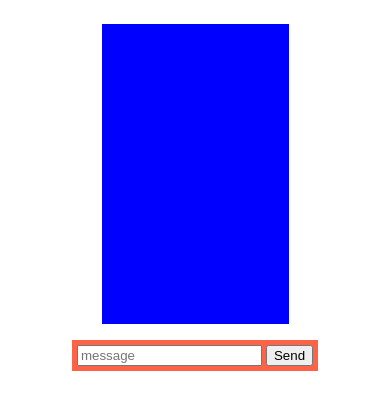
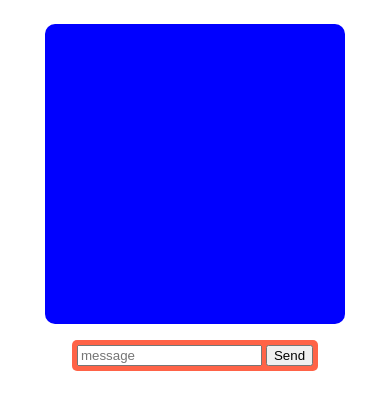
Before and after one commit to Imam-f/websocket, a plain HTML site: page Frontend/index.html in a window 390 px wide. Drawn offline with Linux system fonts and the light colour scheme.

Commit message:
responsive width

```diff
--- a/Frontend/style.css
+++ b/Frontend/style.css
@@ -9,9 +9,11 @@ main {
 ul {
     min-height: 300px;
     padding: 0;
-    width: 50%;
+    min-width: 300px;
+    width: 60%;
     background-color:blue;
     list-style-type : none;
+    border-radius: 10px;
 }
 
 li {
@@ -19,9 +21,11 @@ li {
     margin:5px;
     padding: 2px;
     width: 100% - 5px;
+    border-radius: 2px;
 }
 
 #sender {
+    border-radius: 5px;
     padding: 5px;
     background-color:tomato;
 }
```
